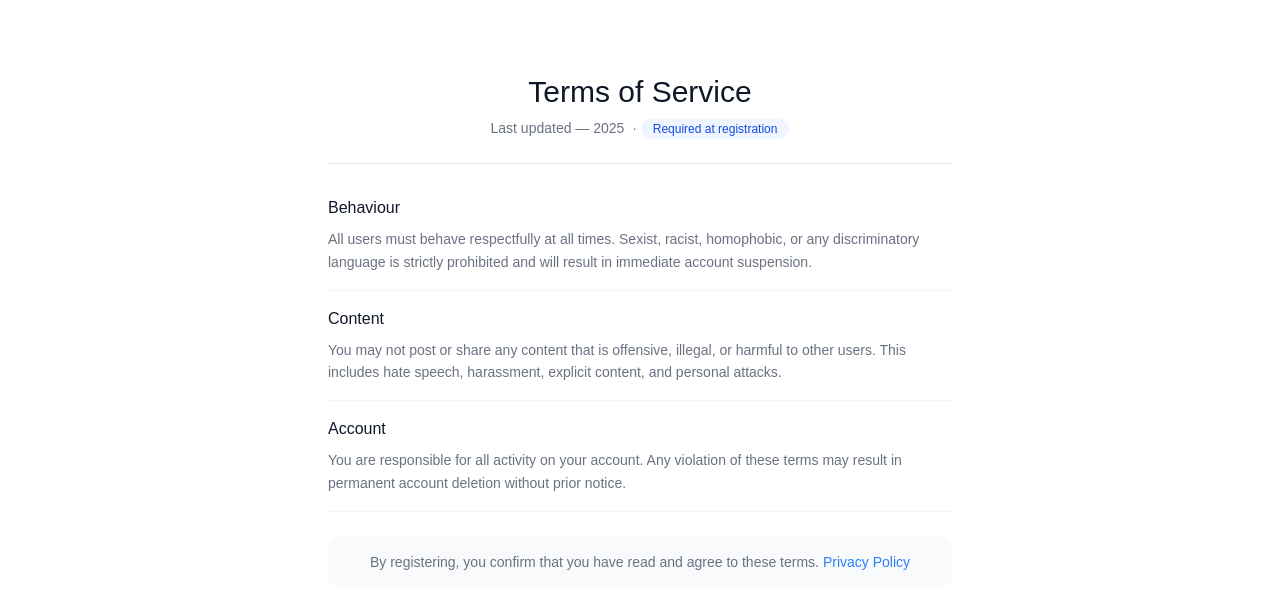
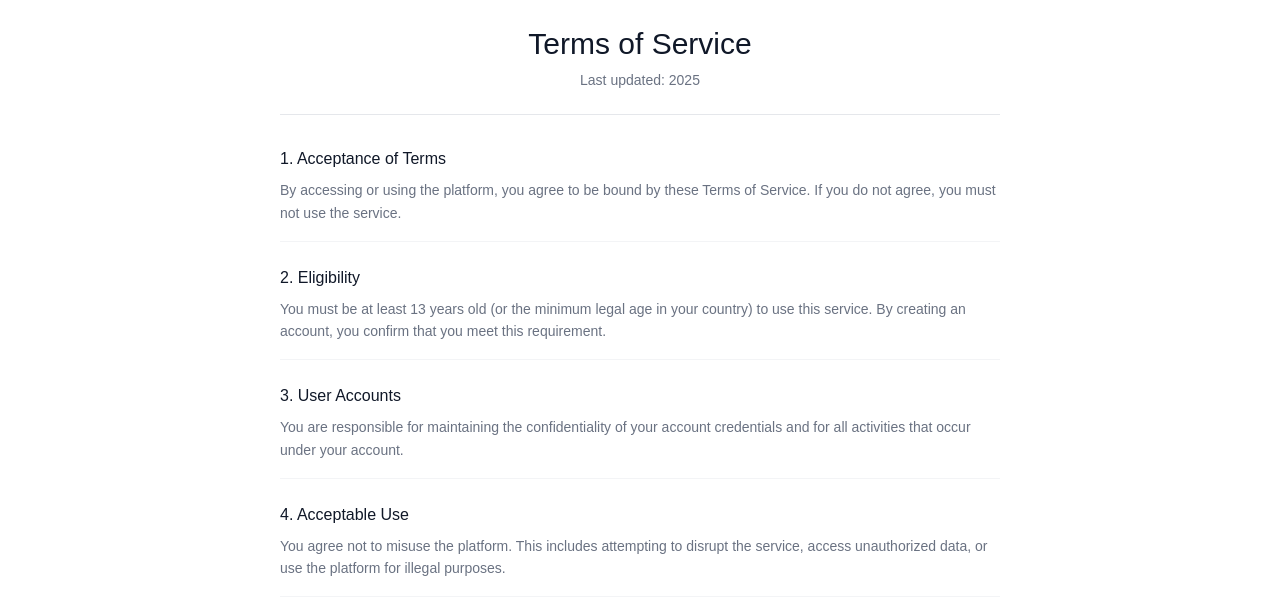
Before and after one commit to ElkiaCode/ft_transcendence, a Next.js app in the folder apps/frontend/: page /terms in a window 1280 px wide. Shown: the part 198-797 px from the top of the page. Built offline with nearby package versions, Linux system fonts and the light colour scheme; no server answers.

Commit message:
Modify terms and conditions page for more informations

```diff
--- a/apps/frontend/app/terms/page.tsx
+++ b/apps/frontend/app/terms/page.tsx
@@ -2,48 +2,84 @@
 
 export default function TermsPage() {
   return (
-    <div className="max-w-3xl mx-auto px-6 py-12 text-center">
-      <div className="max-w-2xl mx-auto px-6 py-12 text-center">
+    <div className="h-full overflow-y-auto bg-white dark:bg-zinc-900">
+      <div className="max-w-3xl mx-auto px-6 py-12">
 
-        {/* Hero */}
-        <div className="border-b border-gray-200 dark:border-zinc-700 pb-6 mb-8">
-          <h1 className="text-3xl font-medium text-gray-900 dark:text-white mb-2">Terms of Service</h1>
+        {/* Header */}
+        <div className="border-b border-gray-200 dark:border-zinc-700 pb-6 mb-8 text-center">
+          <h1 className="text-3xl font-medium text-gray-900 dark:text-white mb-2">
+            Terms of Service
+          </h1>
           <p className="text-sm text-gray-500 dark:text-gray-400">
-            Last updated — 2025 &nbsp;·&nbsp;
-            <span className="inline-block bg-blue-50 text-blue-700 text-xs font-medium px-3 py-0.5 rounded-full">
-              Required at registration
-            </span>
+            Last updated: 2025
           </p>
         </div>
 
         {/* Sections */}
         {[
           {
-            title: "Behaviour",
-            text: "All users must behave respectfully at all times. Sexist, racist, homophobic, or any discriminatory language is strictly prohibited and will result in immediate account suspension.",
+            title: "1. Acceptance of Terms",
+            text: "By accessing or using the platform, you agree to be bound by these Terms of Service. If you do not agree, you must not use the service.",
           },
           {
-            title: "Content",
-            text: "You may not post or share any content that is offensive, illegal, or harmful to other users. This includes hate speech, harassment, explicit content, and personal attacks.",
+            title: "2. Eligibility",
+            text: "You must be at least 13 years old (or the minimum legal age in your country) to use this service. By creating an account, you confirm that you meet this requirement.",
           },
           {
-            title: "Account",
-            text: "You are responsible for all activity on your account. Any violation of these terms may result in permanent account deletion without prior notice.",
+            title: "3. User Accounts",
+            text: "You are responsible for maintaining the confidentiality of your account credentials and for all activities that occur under your account.",
           },
-        ].map((s) => (
-          <div key={s.title} className="text-left mb-4">
-            <h2 className="text-base font-medium text-gray-900 dark:text-white mb-2">{s.title}</h2>
-            <p className="text-sm text-gray-500 dark:text-gray-400 leading-relaxed">{s.text}</p>
+          {
+            title: "4. Acceptable Use",
+            text: "You agree not to misuse the platform. This includes attempting to disrupt the service, access unauthorized data, or use the platform for illegal purposes.",
+          },
+          {
+            title: "5. User Content",
+            text: "You retain ownership of the content you create, but you grant us a non-exclusive license to use, display, and distribute it within the platform.",
+          },
+          {
+            title: "6. Moderation",
+            text: "We may remove content or suspend accounts that violate our rules. Please refer to our moderation policy for more details.",
+          },
+          {
+            title: "7. Termination",
+            text: "We reserve the right to suspend or terminate your account at any time if you violate these terms or misuse the service.",
+          },
+          {
+            title: "8. Disclaimer",
+            text: "The service is provided 'as is' without warranties of any kind. We do not guarantee uninterrupted or error-free operation.",
+          },
+          {
+            title: "9. Limitation of Liability",
+            text: "We are not liable for any damages resulting from your use of the platform, including data loss or service interruptions.",
+          },
+          {
+            title: "10. Changes to Terms",
+            text: "We may update these Terms of Service at any time. Continued use of the platform after changes constitutes acceptance of the new terms.",
+          },
+        ].map((section) => (
+          <div key={section.title} className="mb-6">
+            <h2 className="text-base font-medium text-gray-900 dark:text-white mb-2">
+              {section.title}
+            </h2>
+            <p className="text-sm text-gray-500 dark:text-gray-400 leading-relaxed">
+              {section.text}
+            </p>
             <hr className="border-gray-100 dark:border-zinc-700 mt-4" />
           </div>
         ))}
 
         {/* Footer */}
-        <div className="bg-gray-50 dark:bg-zinc-800 rounded-xl px-6 py-4 mt-6">
-          <p className="text-sm text-gray-500 dark:text-gray-400">
-            By registering, you confirm that you have read and agree to these terms.{" "}
-            <a href="/rgpd" className="text-blue-500 hover:underline">Privacy Policy</a>
-          </p>
+        <div className="mt-8 bg-gray-50 dark:bg-zinc-800 border border-gray-200 dark:border-zinc-700 rounded-xl p-6 text-sm text-gray-500 dark:text-gray-400 text-center">
+
+          You can also review our{" "}
+          <a href="/moderation" className="text-blue-500 hover:underline">
+            Moderation Rules
+          </a>{" "}
+          and{" "}
+          <a href="/rgpd" className="text-blue-500 hover:underline">
+            Privacy Policy
+          </a>.
         </div>
 
       </div>
```
